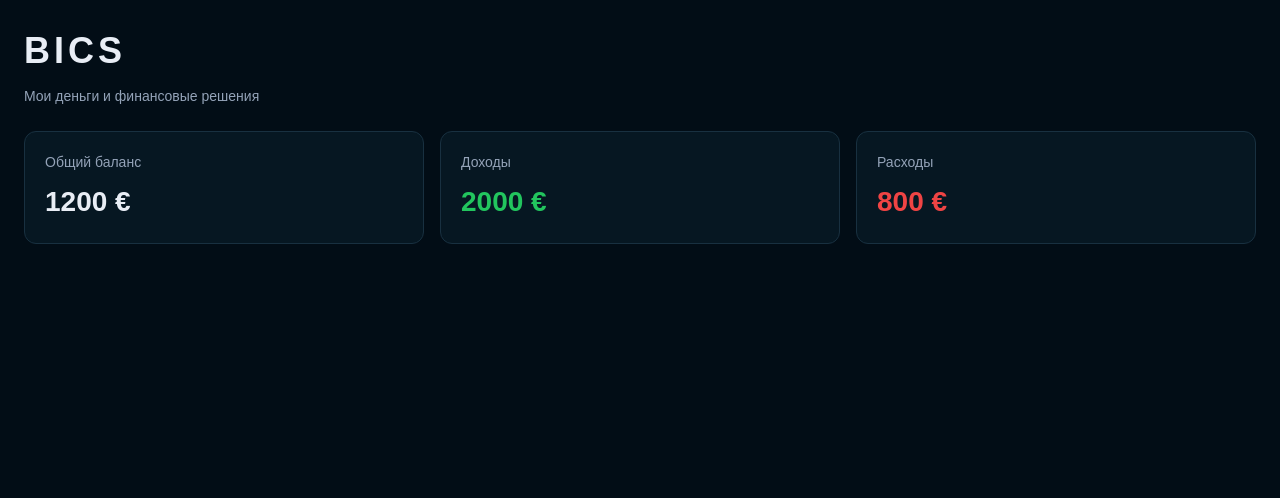
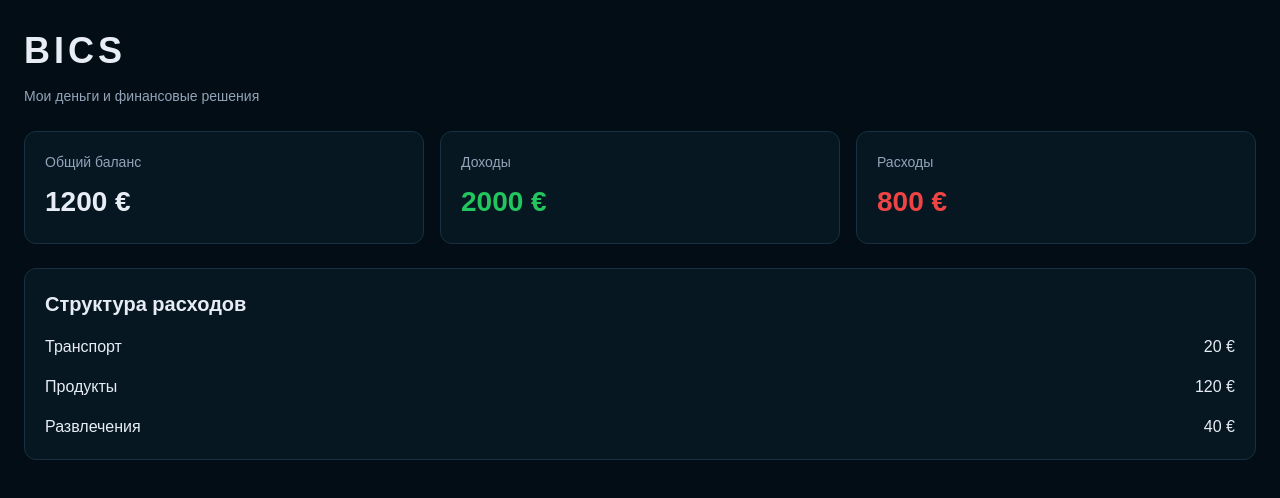
Before and after one commit to iwan-semjonow-dev/BICS, a React (Vite) app: page / in a window 1280 px wide. Shown: the top 498 px of the page. Built offline with nearby package versions, Linux system fonts and the light colour scheme.

Commit message:
Add expense structure with category list

```diff
--- a/src/App.tsx
+++ b/src/App.tsx
@@ -1,6 +1,7 @@
 import Header from "./components/Header/Header";
 import "./App.css"
 import Balance from "./components/Balance/Balance";
+import ExpenseStructure from "./components/ExpenseStructure/ExpenseStructure";
 
 function App() {
   return (
@@ -11,6 +12,7 @@ function App() {
         <Balance amount={2000} title="Доходы" variant="income"/>
         <Balance amount={800} title="Расходы" variant="expense"/>
       </div>
+      <ExpenseStructure/>
     </div>
   )
 }
--- /dev/null
+++ b/src/components/ExpenseStructure/ExpenseStructure.css
@@ -0,0 +1,17 @@
+.expense-structure {
+    padding: 20px;
+    background-color: #061722;
+    border: 1px solid #183040;
+    border-radius: 12px;
+}
+
+.expense-structure h2 {
+    margin: 0;
+    font-size: 20px;
+}
+
+.expense-row {
+    display: flex;
+    justify-content: space-between;
+    margin-top: 16px;
+}
--- /dev/null
+++ b/src/components/ExpenseStructure/ExpenseStructure.tsx
@@ -0,0 +1,24 @@
+import "./ExpenseStructure.css"
+
+function ExpenseStructure() {
+
+    const expenses = [
+        { id: 1, category: "Транспорт", amount: 20 },
+        { id: 2, category: "Продукты", amount: 120 },
+        { id: 3, category: "Развлечения", amount: 40 }
+    ]
+
+    return (
+        <section className="expense-structure">
+            <h2>Структура расходов</h2>
+            {expenses.map((expense) => (
+                <div className="expense-row" key={expense.id}>
+                    <span>{expense.category}</span>
+                    <span>{expense.amount} €</span>
+                </div>
+            ))}
+        </section>
+    )
+}
+
+export default ExpenseStructure
```
